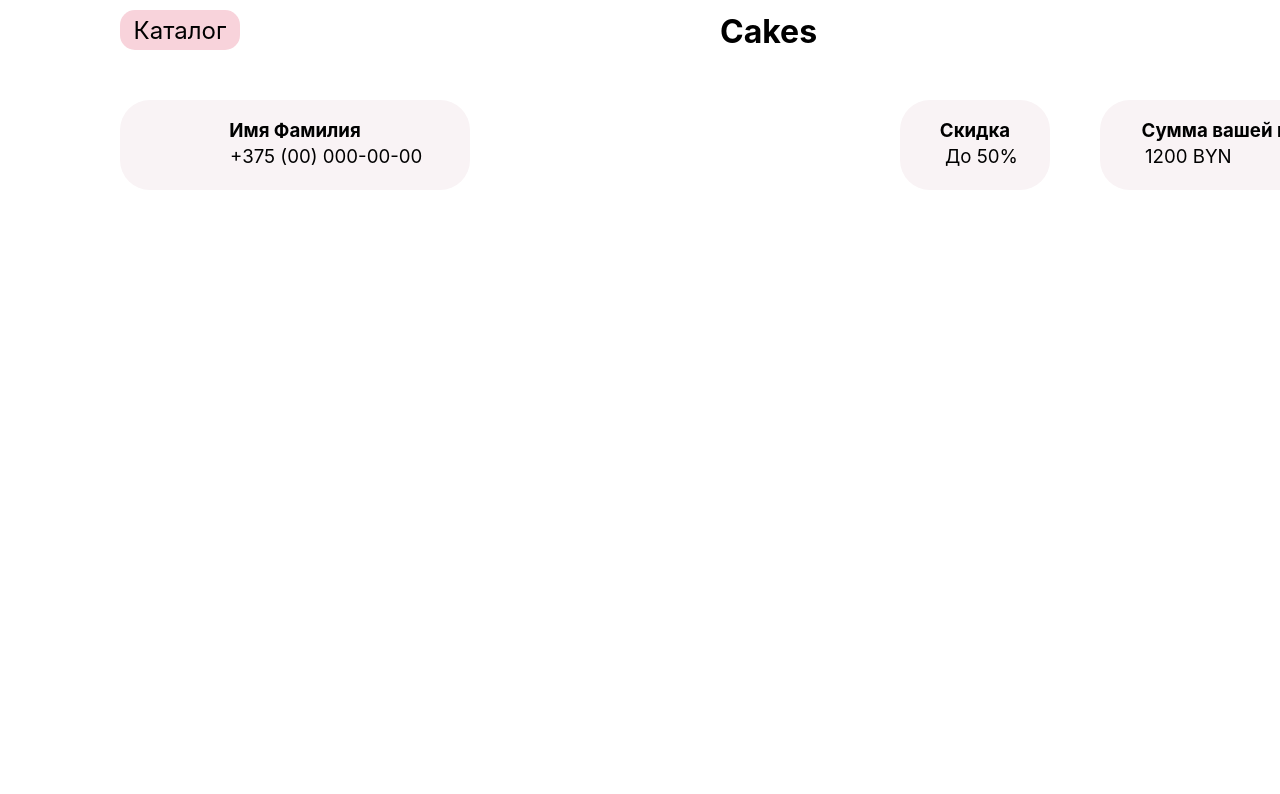
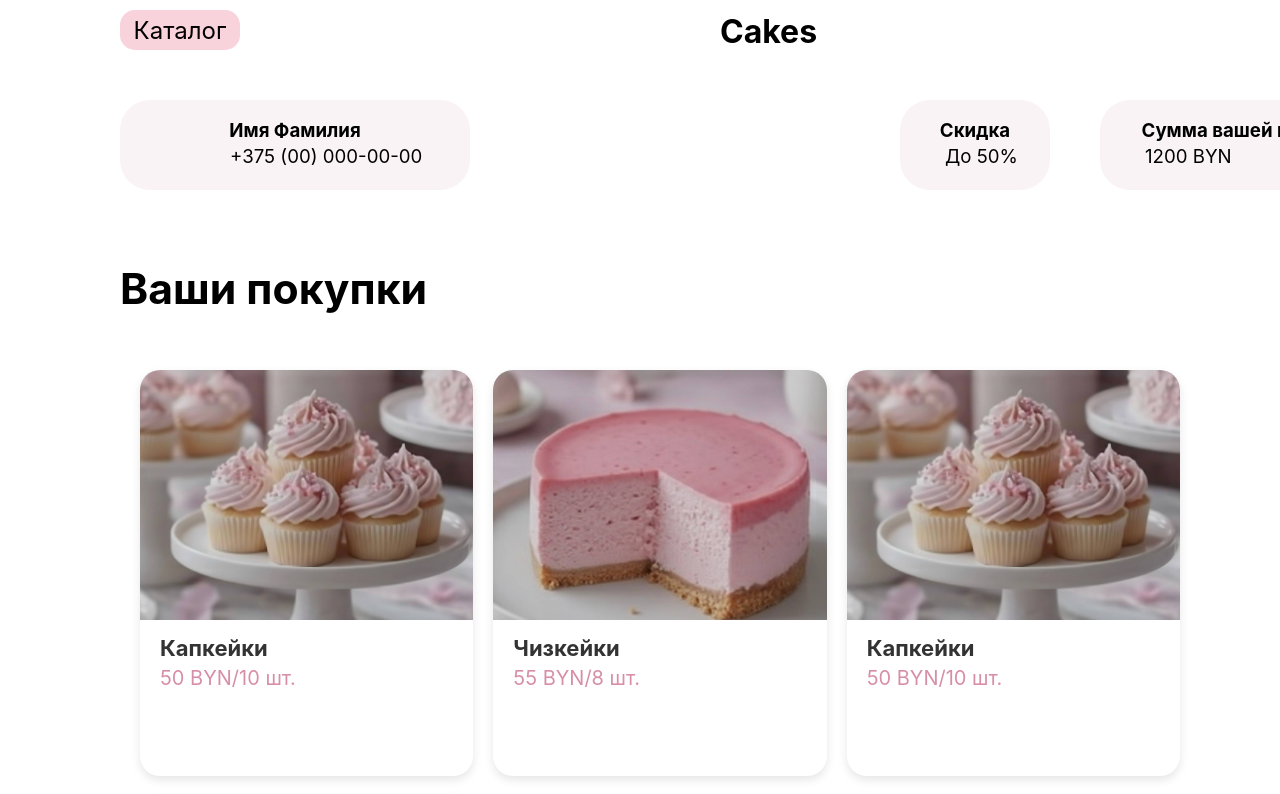
Before and after one commit to Gogol412/L_Shop, a React (Create React App) app: page /profile in a window 1280 px wide. Shown: the top 794 px of the page. Built offline with nearby package versions, Linux system fonts and the light colour scheme.

Commit message:
end up profile page

```diff
--- a/src/profile.js
+++ b/src/profile.js
@@ -1,8 +1,17 @@
 import React from 'react';
 import "./style.css";
 import { Link } from 'react-router-dom';
+import cupcake from "./Капкейки.jpg";
+import cheescake from "./Чизкейки.jpg";
 
 const Profile = () => {
+  const profileProducts = [
+    { id: 1, name: "Капкейки", price: "50 BYN/10 шт.", image: cupcake },
+    { id: 2, name: "Чизкейки", price: "55 BYN/8 шт.", image: cheescake },
+    { id: 3, name: "Капкейки", price: "50 BYN/10 шт.", image: cupcake },
+    { id: 4, name: "Чизкейки", price: "55 BYN/8 шт.", image: cheescake },
+  ];
+
   return (
     <>
       <div className="Catalog">
@@ -30,7 +39,22 @@ const Profile = () => {
         <span>1200 BYN</span>
       </div>
 
+      <div className='YourBuyings'>
+        <p>Ваши покупки</p>
+      </div>
 
+      <div className="profile-grid">
+        {profileProducts.map((product) => (
+          <div key={product.id} className="product-card">
+            <div className="product-image">
+              <img src={product.image} alt={product.name} />
+            </div>
+            <div className="product-name">{product.name}</div>
+            <div className="product-price">{product.price}</div>
+            <div className="product-button">В корзину</div>
+          </div>
+        ))}
+      </div>
     </>
   );
 };
--- a/src/style.css
+++ b/src/style.css
@@ -540,7 +540,25 @@
         top: 45px;
     }
 
+    .YourBuyings{
+        position: absolute;
+        color: black;
+        font-family: 'Inter', sans-serif;
+        font-weight: bold;
+        font-size: 32pt;
+        left: 120px;
+        top: 220px;
+    }
 
 
-
+    .profile-grid {
+        position: absolute;
+        top: 350px;
+        left: 120px;
+        width: calc(100% - 240px);
+        display: grid;
+        grid-template-columns: repeat(auto-fill, minmax(300px, 1fr));
+        gap: 20px;
+        padding: 20px;
+    }
 }
```
Lines whose indentation alone changed are shown as unchanged.
